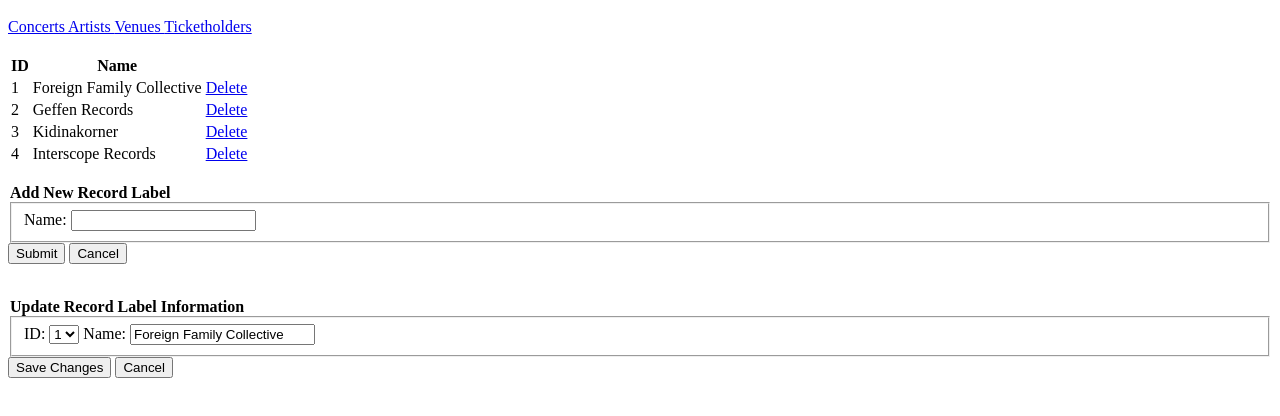
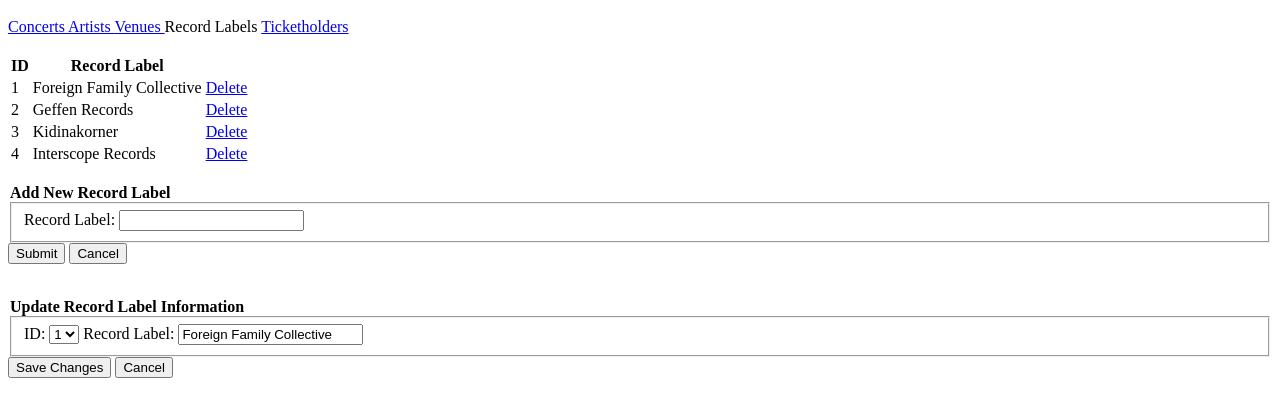
Before and after one commit to derrickpriebe/concertsunlimited, a plain HTML site: page recordlabels.html in a window 1280 px wide. Shown: the part 48-464 px from the top of the page. Drawn offline with Linux system fonts and the light colour scheme.

Commit message:
Update recordlabels.html

```diff
--- a/recordlabels.html
+++ b/recordlabels.html
@@ -11,8 +11,10 @@
     <a href="concerts.html"> Concerts </a>
     <a href="artists.html"> Artists </a>
     <a href="venues.html"> Venues </a>
+    <a> Record Labels </a>
     <a href="ticketholders.html"> Ticketholders </a>
 </nav>
+
 
 <br />
 
@@ -21,7 +23,7 @@
   <thead>
     <tr>
         <th>ID</th>
-        <th>Name</th>
+        <th>Record Label</th>
     </tr>
   </thead>
   <tbody>
@@ -55,8 +57,8 @@
     <form method="POST" id="addRecordLabel">
         <legend><strong>Add New Record Label</strong></legend>
         <fieldset>
-            <label for="name"> Name: </label>
-                <input type="text" id="name" name="name" required>
+            <label for="recordlabel"> Record Label: </label>
+                <input type="text" id="recordlabel" name="recordlabel" required>
         </fieldset>
         <button type="submit"> Submit </button>
         <button> Cancel </button>
@@ -78,8 +80,8 @@
                     <option value="3"> 3 </option>
                     <option value="4"> 4 </option>
                 </select>
-            <label> Name: </label>
-                <input type="text" name="name" value="Foreign Family Collective" required>
+            <label> Record Label: </label>
+                <input type="text" name="recordlabel" value="Foreign Family Collective" required>
           </fieldset>
         <button type="submit"> Save Changes </button>
         <button> Cancel </button>
```
